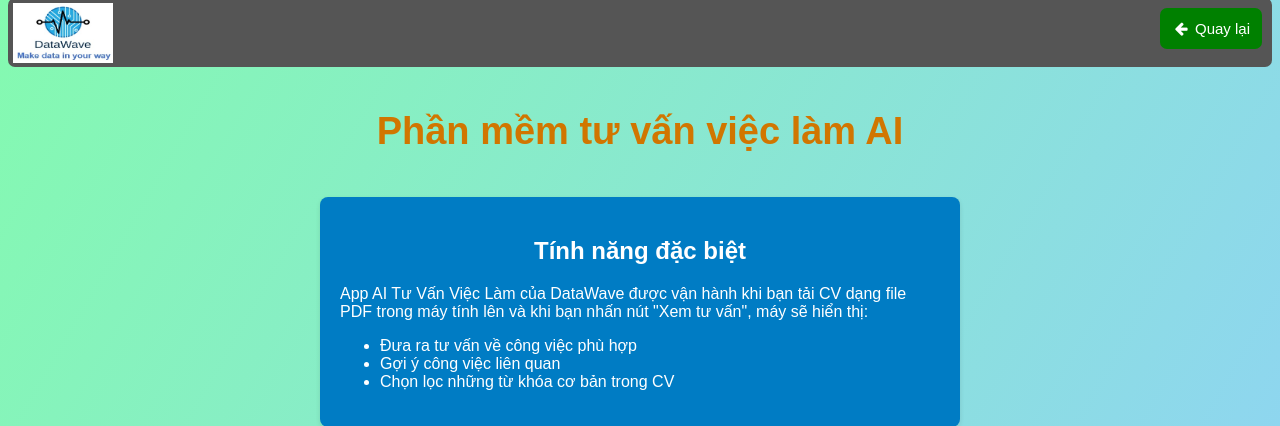
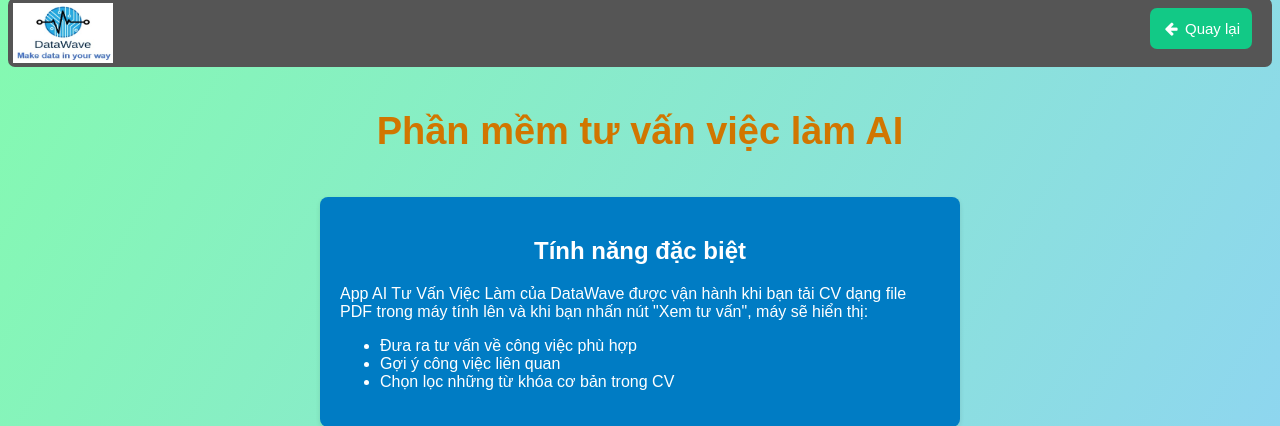
Before and after one commit to trananquan/job-recommendation, a Flask app: page / in a window 1280 px wide. Shown: the top 426 px of the page. Run offline with Flask 2, Linux system fonts and the light colour scheme; parts of the project's set-up code (start-up, migrations or seed data) failed here and were passed over.

Commit message:
Update resume.html

```diff
--- a/templates/resume.html
+++ b/templates/resume.html
@@ -57,7 +57,7 @@
 <div class="navbar" style="width: 100%; border-radius: 7px">
 
      <img class="logo" src="static\logo.png" alt="Image">
-    <a class="active" href="https://vieclamdatawave.com/" style="margin-right: 10px"><i class="fa fa-fw fa-arrow-left"></i> Quay lại</a>
+    <a class="active" href="https://vieclamdatawave.com/" style="margin: 10px 20px 10px"><i class="fa fa-fw fa-arrow-left"></i> Quay lại</a>
 </div>
 
 <body>
@@ -159,7 +159,7 @@
 
 /* Current/active navbar link */
 .active {
-  background-color: #008000;
+  background-color: #12c986;
   border-radius: 7px
 }
 
```
